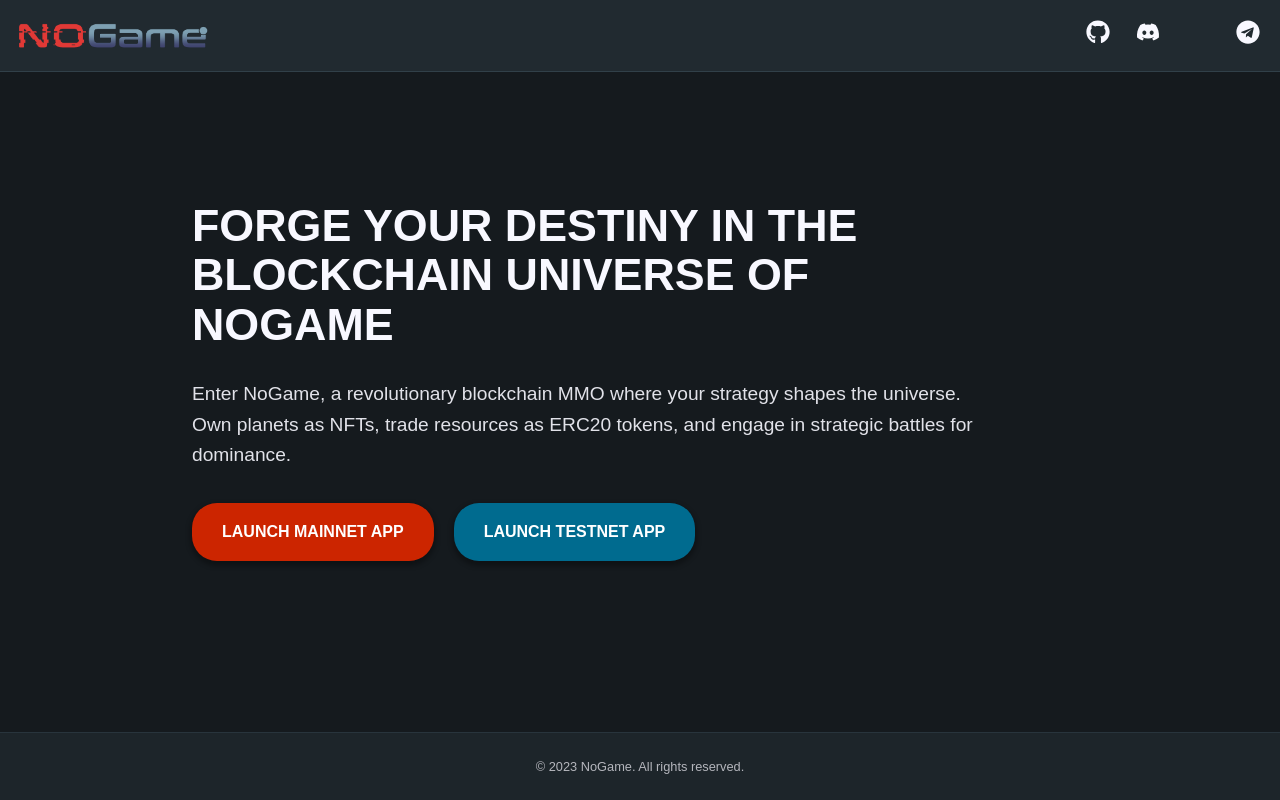
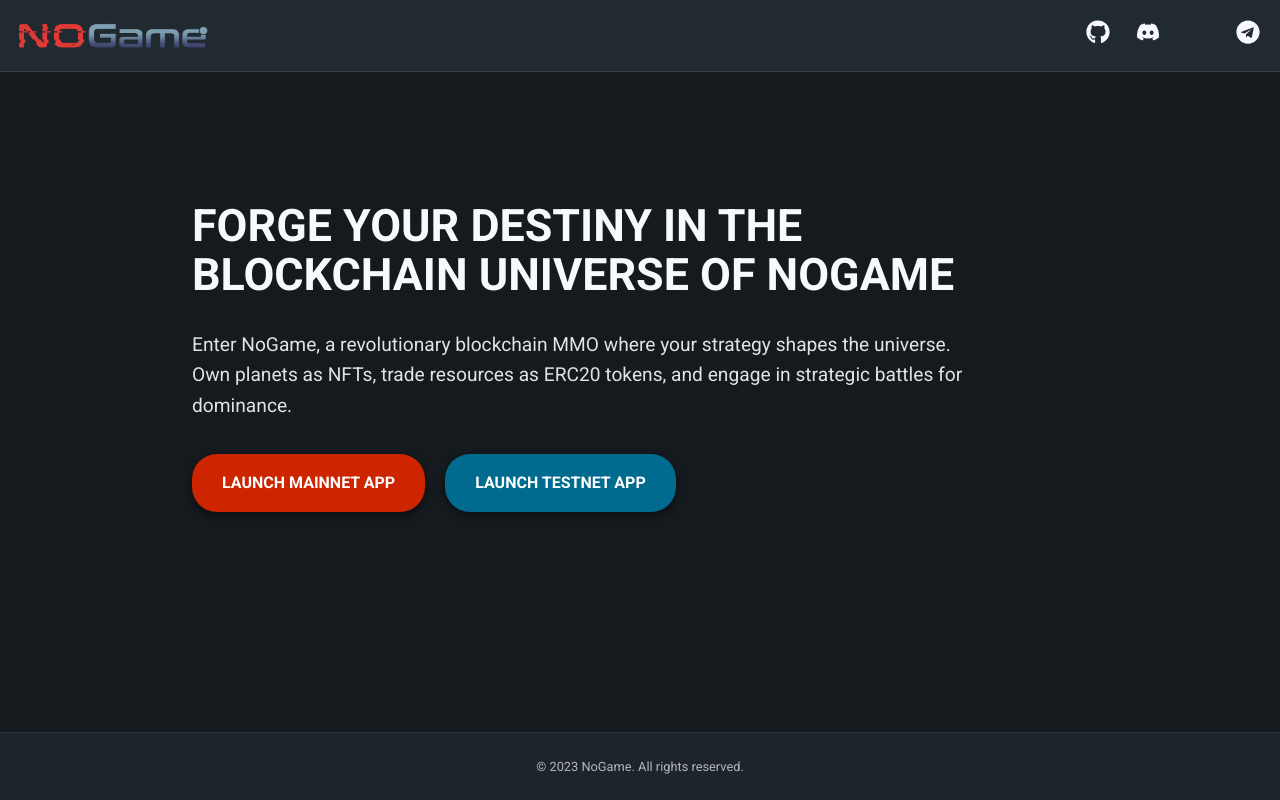
Before and after one commit to ametel01/nogame-landing, a React (Vite) app: page / in a window 1280 px wide. Built offline with nearby package versions, Linux system fonts and the light colour scheme; some icons are missing.

Commit message:
added roboto font

```diff
--- a/index.html
+++ b/index.html
@@ -5,10 +5,6 @@
     <!-- <link rel="icon" type="image/svg+xml" href="/vite.svg" /> -->
     <meta name="viewport" content="width=device-width, initial-scale=1.0" />
 
-    <!-- Google Fonts Links -->
-    <!-- <link rel="preconnect" href="https://fonts.googleapis.com">
-    <link rel="preconnect" href="https://fonts.gstatic.com" crossorigin>
-    <link href="https://fonts.googleapis.com/css2?family=Orbitron&display=swap" rel="stylesheet"> -->
     <link rel="preconnect" href="https://fonts.googleapis.com">
     <link rel="preconnect" href="https://fonts.gstatic.com" crossorigin>
     <link href="https://fonts.googleapis.com/css2?family=Roboto:wght@400;700&display=swap" rel="stylesheet">
--- a/src/theme.ts
+++ b/src/theme.ts
@@ -16,7 +16,7 @@
     },
   },
   typography: {
-    fontFamily: "'Orbitron', sans-serif",
+    fontFamily: "'Roboto', sans-serif",
     allVariants: {
       color: "#f8f8ff", // Apply the color to all text variants
     },
```
